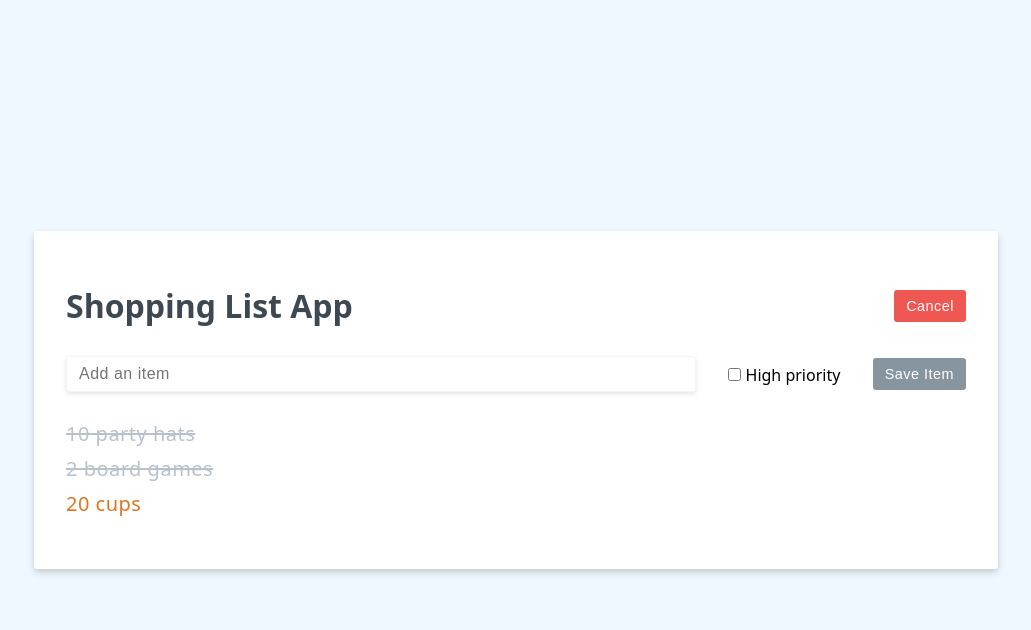
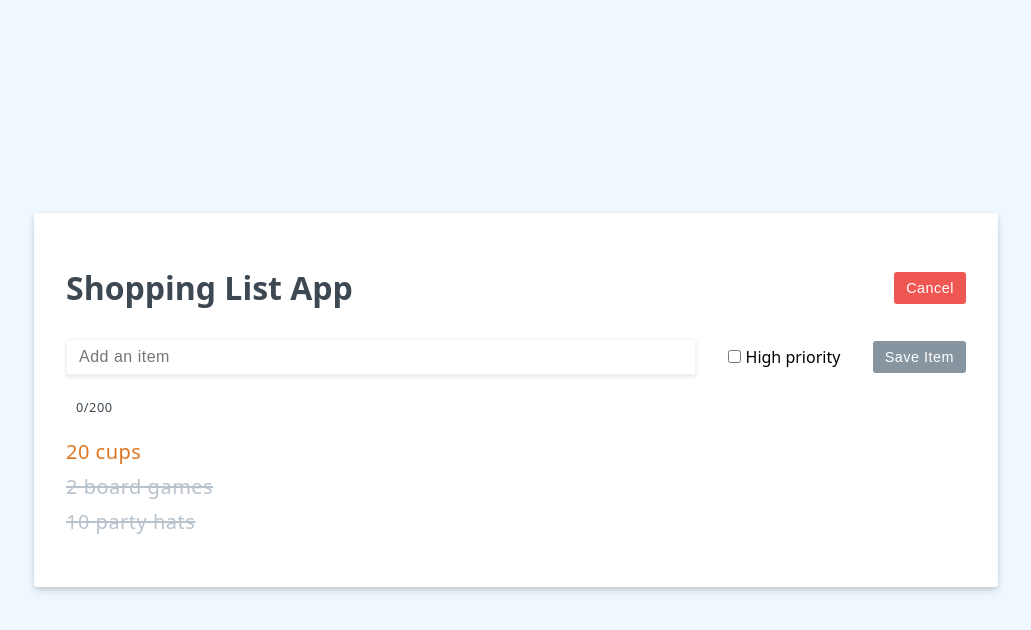
Before and after one commit to Munegu/first-project-vue, a Vue app: page / in a window 1280 px wide. Both pictures are taken after a click on the button "Add". Shown: the top 630 px of the page, without its empty margins (124-1155 px from the left). Built offline with nearby package versions, Linux system fonts and the light colour scheme.

Commit message:
computed

```diff
--- a/src/App.vue
+++ b/src/App.vue
@@ -1,13 +1,19 @@
 <script setup>
-import { ref } from 'vue'
+import { ref, computed } from 'vue'
 
 const header = ref('Shopping List App');
+const characterCount = computed(() => {
+  return newItem.value.length;
+});
 const editing = ref(false);
 const items = ref([
    {id: 1, label: '10 party hats', purchased: true, highPriority: false},
    {id: 2, label: '2 board games', purchased: true, highPriority: false},
    {id: 3, label: '20 cups', purchased: false, highPriority: true}
 ]);
+const reversedItems = computed(() => {
+  return [...items.value].reverse();
+});
 const newItem = ref("");
 const newItemHighPriority = ref(false);
 const saveItem= () => {
@@ -23,7 +29,6 @@ const doEdit = () => {
 const togglePurchased = (item) => {
   item.purchased = !item.purchased;
 }
-// const iceCreamFlavors = ref([]);
 </script>
 
 <template>
@@ -47,11 +52,14 @@ const togglePurchased = (item) => {
   <button class="btn btn-primary" type="submit" :disabled="newItem.length === 0" >
     Save Item
   </button>
-
   </form>
 
+  <p class="counter" v-if="editing">
+    {{ characterCount }}/200
+  </p>
+
   <ul>
-    <li v-for="item in items" @click="togglePurchased(item)" :key="item.id" :class="{strikeout: item.purchased, priority: item.highPriority}">
+    <li v-for="item in reversedItems" @click="togglePurchased(item)" :key="item.id" :class="{strikeout: item.purchased, priority: item.highPriority}">
       {{ item.label }}
     </li>
   </ul>
```
